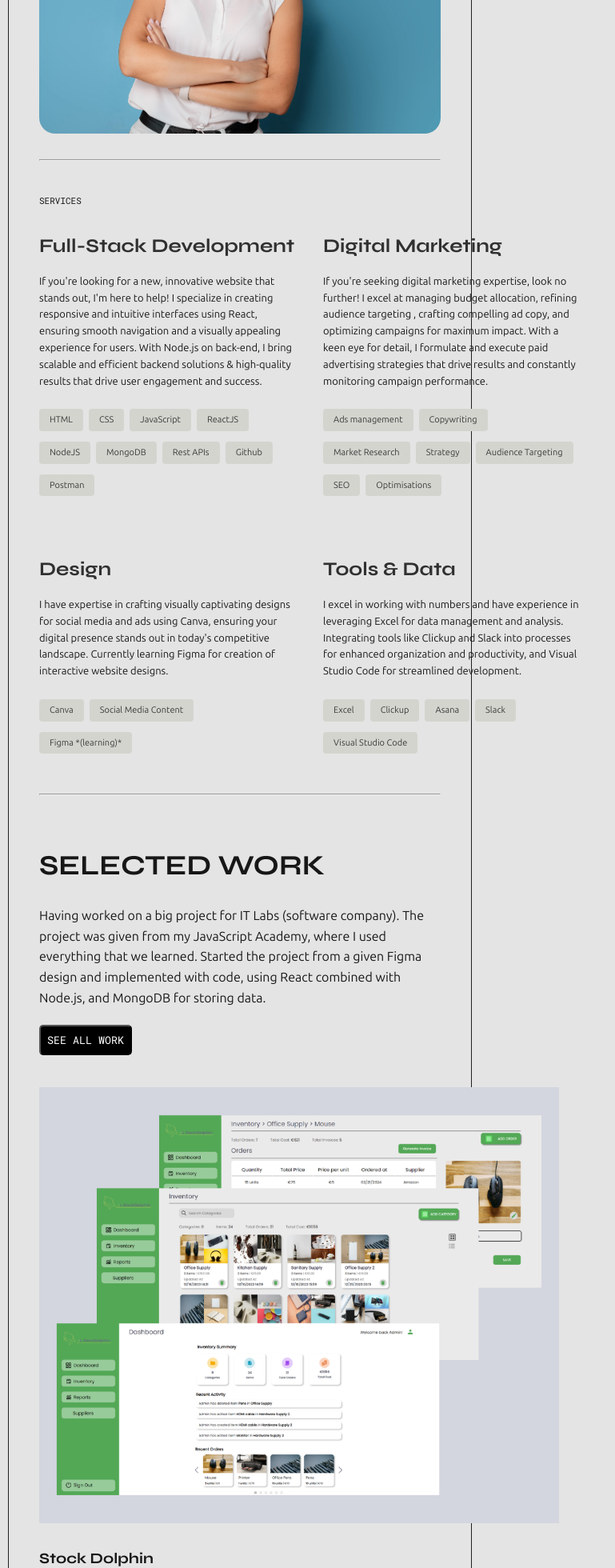
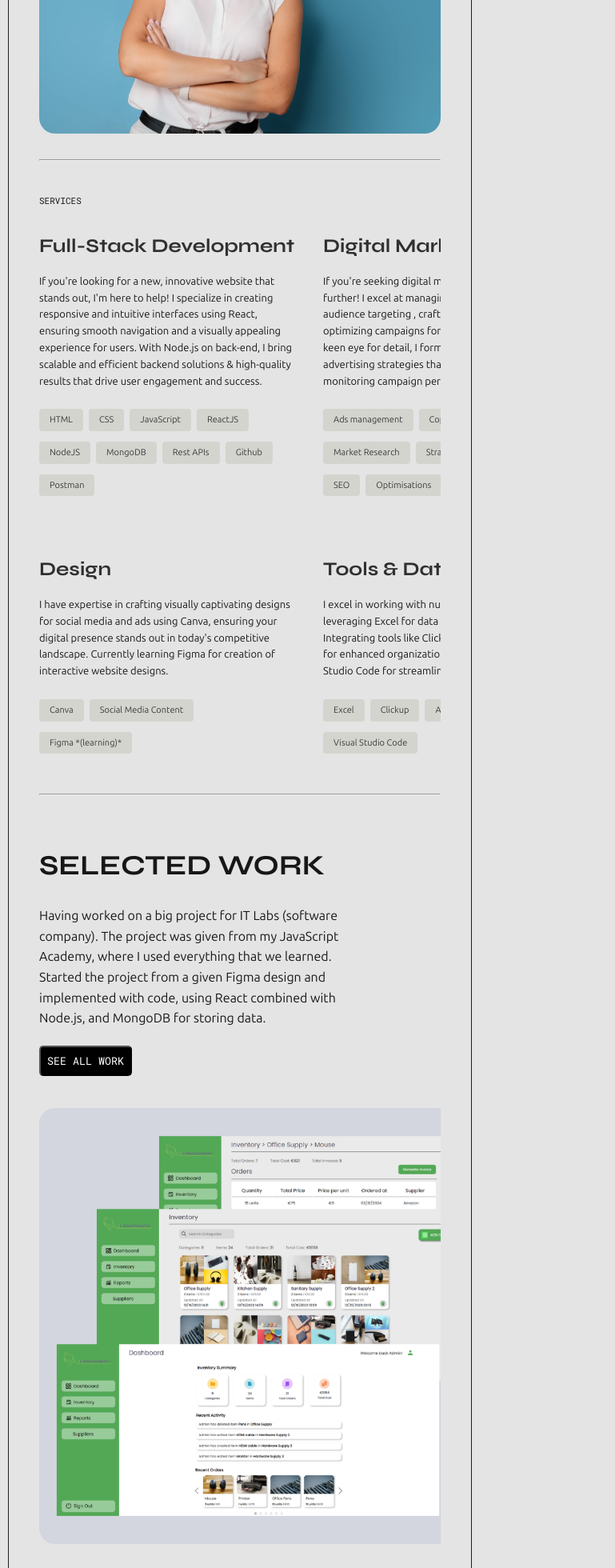
Before and after one commit to aang3la/portfolio_website, a React (Vite) app: page / in a window 600 px wide. Shown: the part 840-2800 px from the top of the page at 80% size, 769 px wide, since content can reach past the window. Built offline with nearby package versions, Linux system fonts and the light colour scheme.

Commit message:
finish hamburger menu

```diff
--- a/src/App.css
+++ b/src/App.css
@@ -51,13 +51,13 @@ button:hover {
 }
 
 @media only screen and (max-width: 600px) {
-  body {
+  html, body {
     overflow-x: hidden;
   }
 }
 
 @media only screen and (min-width: 430px) and (max-width: 770px) {
-  body {
+  html, body {
     overflow-x: hidden;
   }
 }
--- a/src/components/Benefits/Benefits.css
+++ b/src/components/Benefits/Benefits.css
@@ -3,7 +3,11 @@
 }
 
 #Benefits h1 {
-    font-size: 35px;
+    font-size: 33px;
+}
+
+#Benefits h2 {
+    font-size: 22px;
 }
 
 #Benefits h2:hover {
@@ -12,9 +16,10 @@
 
 .benefits-container {
     display: grid;
-    grid-template-columns: repeat(3, 440px);
+    grid-template-columns: repeat(3, 420px);
+    justify-content: center;
     align-items: center;
-    gap: 45px;
+    gap: 40px;
 }
 
 @media only screen and (max-width: 600px) {
--- a/src/components/Header/Header.css
+++ b/src/components/Header/Header.css
@@ -11,7 +11,14 @@
   display: flex;
   justify-content: space-evenly;
   align-items: center;
-  gap: 15px;
+  gap: 18px;
+}
+
+.nav-buttons {
+  display: flex;
+  justify-content: center;
+  align-items: center;
+  gap: 10px;
 }
 
 .nav-link {
@@ -58,24 +65,31 @@
 }
 
 @media only screen and (max-width: 600px) {
-    #linkedin-icon, #hr {
-        display: none;
-    }
-  /* .hamburger-menu {
+  #hr {
+    display: none;
+  }
+
+  .hamburger-menu {
     display: block;
   }
 
   .navbar-container {
     display: none;
-    flex-direction: column;
     position: absolute;
-    align-items: center;
-    top: 54px;
+    height: 100vh;
+    width: 100%;
+    top: 105px;
     right: 0;
-    width: 100%;
-    background-color: #fff;
+    background-color: #e4e4e4;
     z-index: 1001;
     transition: top 0.3s ease-in-out;
+  }
+
+  .navbar-container ul {
+    height: 260px;
+    flex-direction: column;
+    padding-top: 50px;
+    align-items: flex-start;
   }
 
   .navbar-container.open {
@@ -84,16 +98,10 @@
 
   .nav-element {
     width: 100%;
-    margin: 0 auto;
-    text-align: center;
-    padding: 25px;
-    font-size: 17px;
-    cursor: pointer;
-  } */
+    font-size: 18px;
+  }
 
-  /* .nav-element:hover {
-    background-color: rgba(68, 110, 46, 0.8);
-    color: white;
-    font-weight: 600;
-  } */
+  .nav-buttons {
+    padding-top: 70px;
+  }
 }
--- a/src/components/Header/Header.jsx
+++ b/src/components/Header/Header.jsx
@@ -18,20 +18,25 @@ export const Header = () => {
           <img src={logo} alt="logo" width={140} />
         </Link>
       </div>
-      <div className={`navbar-container ${isMenuOpen ? "open" : ""}`}>
+
       <div className="hamburger-menu" onClick={toggleMenu}>
         <div className="bar"></div>
         <div className="bar"></div>
         <div className="bar"></div>
       </div>
 
+      <div className={`navbar-container ${isMenuOpen ? "open" : ""}`}>
         <ul>
+          <Link to="/" className="nav-link">
+            <li className="nav-element">HOME</li>
+          </Link>
           <Link to="/work" className="nav-link">
             <li className="nav-element" onClick={toggleMenu}>
               <span id="symbols">&#x3c;</span>WORK
               <span id="symbols">/&#x3e;</span>
             </li>
           </Link>
+          <div className="nav-buttons">
           <li className="nav-element">
             <button className="contact-btn" onClick={toggleMenu}>
               <a href="mailto:antovaangela.com">CONTACT</a>
@@ -48,6 +53,7 @@ export const Header = () => {
                 <img id="linkedin-icon" src={linkedin} alt="linkedin-profile" />
               </a>
             </li>
+          </div>
         </ul>
       </div>
     </section>
--- a/src/components/SelectedWork/SelectedWork.css
+++ b/src/components/SelectedWork/SelectedWork.css
@@ -6,8 +6,12 @@
 }
 
 .selected-work-left-continer {
-  width: 500px;
+  width: 480px;
   display: flex;
+}
+
+.left-content {
+  width: 420px;
 }
 
 .selected-work-left-continer h1 {
@@ -25,7 +29,11 @@
 }
 
 .selected-work-right {
-  padding-right: 70px;
+  padding-right: 40px;
+}
+
+.selected-work-right img {
+  border-radius: 20px;
 }
 
 .work-content {
--- a/src/components/SelectedWork/SelectedWork.jsx
+++ b/src/components/SelectedWork/SelectedWork.jsx
@@ -6,7 +6,7 @@ export const SelectedWork = () => {
   return (
     <section id="Selected-work">
       <div className="selected-work-left-continer">
-        <div>
+        <div className="left-content">
           <h1>SELECTED WORK</h1>
           <p>
             Having worked on a big project for IT Labs (software company). The
--- a/src/components/Services/Services.css
+++ b/src/components/Services/Services.css
@@ -10,7 +10,7 @@
 }
 
 .services-left-part {
-    width: 500px;
+    width: 440px;
     display: flex;
 }
 
```
Lines whose indentation alone changed are shown as unchanged.
